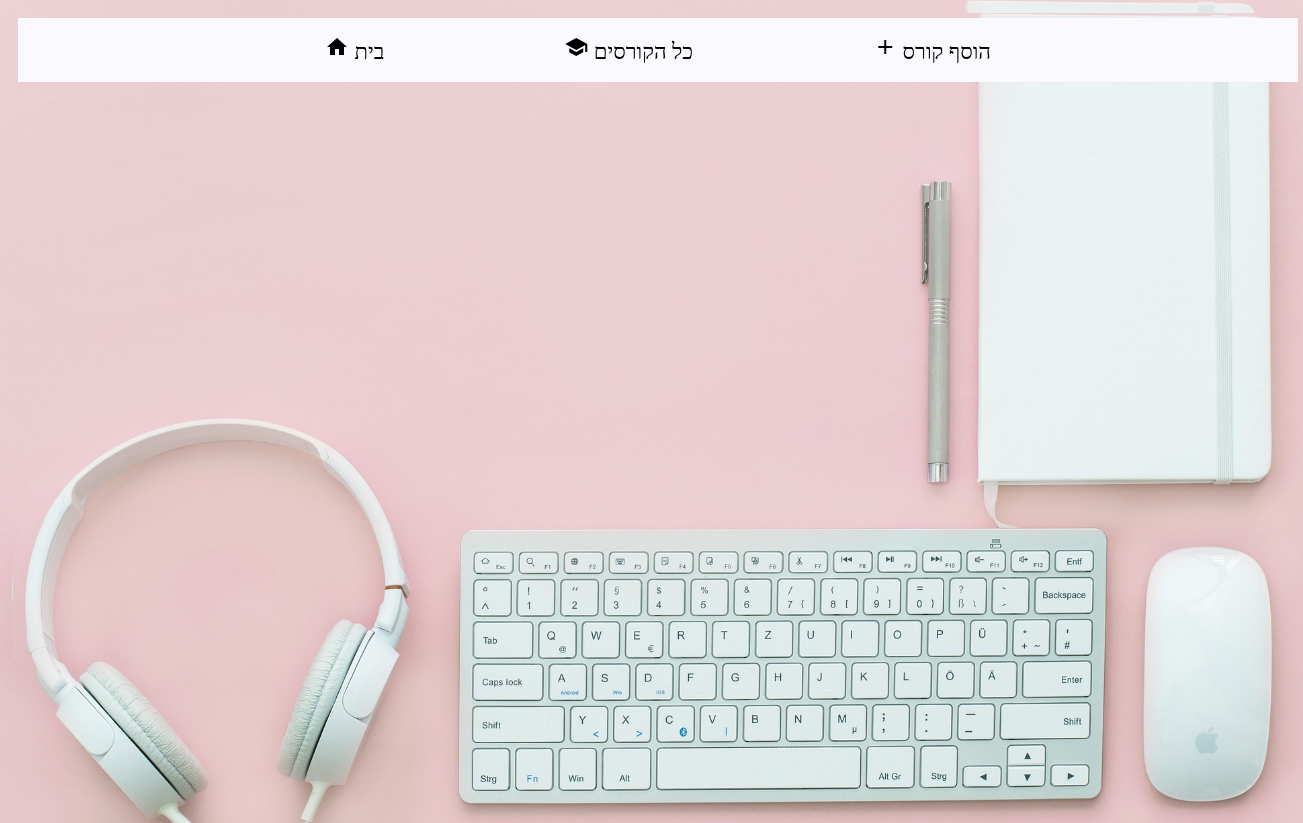
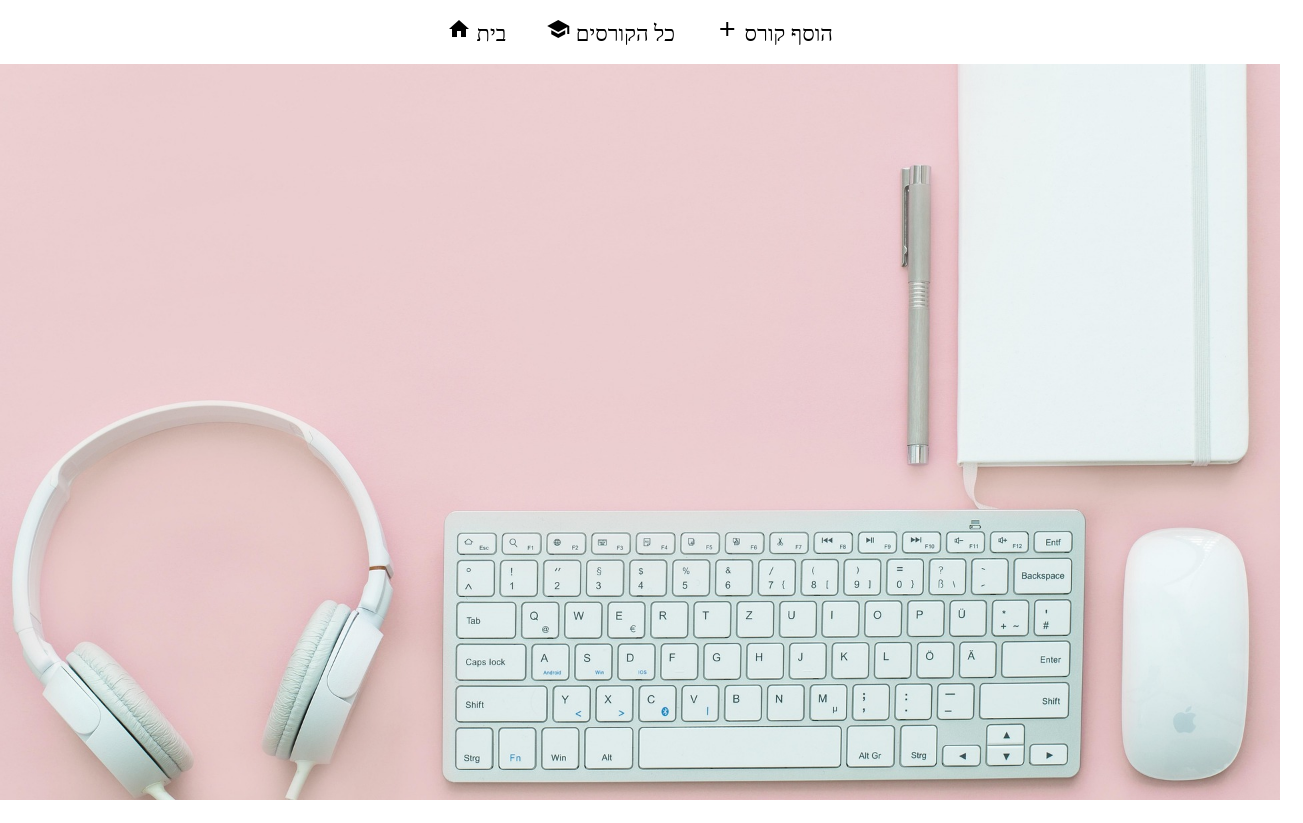
Before and after one commit to chanalib/angular-project, an Angular app: page /navbar in a window 1280 px wide. Shown: the whole page, 1303 px wide, since content can reach past the window. After the commit the page ends 800 px from the top, so only its background shows below. Built offline with nearby package versions, Linux system fonts and the light colour scheme.

Commit message:
build ok??!!

```diff
--- a/src/app/app.routes.ts
+++ b/src/app/app.routes.ts
@@ -25,6 +25,8 @@ export const routes: Routes = [
     {
         path: 'navbar', component: NavbarComponent,
         children: [
+            { path: 'courses/:id', component: ShowCourseComponent },
+
             { path: 'courses', component: CoursesComponent },
             { path: 'home', component: HomePageComponent },
             { path: 'addCourse', component: AddTeacherComponent, canActivate: [teacherGuard] },
--- a/src/components/navbar/navbar.component.css
+++ b/src/components/navbar/navbar.component.css
@@ -1,24 +1,26 @@
-a{
-    text-decoration: none;
-    color:black;
-    margin: 30px;
+/* navbar.component.css */
+
+:host {
+    display: block; /* מבטיח שהקומפוננטה תופסת שטח */
+    width: 100%;
 }
+
+.mat-toolbar {
+    display: flex; /* הופך את המיכל ל-Flexbox */
+    justify-content: space-around; /* ממקם את הפריטים במרכז */
+    flex-wrap: wrap;
+    background-color: white; /* צבע רקע ל-toolbar */
+    padding: 10px 0; /* padding סביב ה-toolbar */
+}
+
 .menu {
-    display: flex;              /* הופך את המיכל ל-Flexbox */
-    justify-content: space-around;    /* ממקם את הפריטים במרכז */
-        /* ממקם את הפריטים במרכז אנכית */
-    flex-wrap: wrap;
-
-    /* מאפשר לפריטים לעבור לשורה הבאה אם אין מקום */
+    display: flex; /* הופך את המיכל ל-Flexbox */
+    justify-content: space-around; /* ממקם את הפריטים במרכז */
+    flex-wrap: wrap; /* מאפשר לפריטים לעבור לשורה הבאה אם אין מקום */
 }
 
 .menu-item {
-    margin: 0 90px;
+    margin: 0 20px; /* הפחתת margin כדי למנוע חריגה */
+    color: black; /* צבע טקסט */
+    text-decoration: none; /* הסרת קו תחתון */
 }
-.mat-toolbar{
-    display: flex;              /* הופך את המיכל ל-Flexbox */
-    justify-content: space-around;    /* ממקם את הפריטים במרכז */
-        /* ממקם את הפריטים במרכז אנכית */
-    flex-wrap: wrap;
-
-}
--- a/src/styles.css
+++ b/src/styles.css
@@ -1,16 +1,20 @@
-/* You can add global styles to this file, and also import other style files */
+/* global-styles.css */
 
 html,
-
 body {
     font-family: Roboto, "Helvetica Neue", sans-serif;
     background-image: url('../src/inages/backgraoundImage.jpg'); /* ודא שהנתיב נכון */
-    width: 100%; /* השתמש ב-100vw כדי לתפוס את כל רוחב החלון */
-    height: 100%; /* השתמש ב-100vh כדי לתפוס את כל גובה החלון */
-    background-size: cover; /* מכסה את כל שטח האלמנט */
-    background-position: center; /* ממרכז את התמונה */
-    z-index: -1; /* אם יש אלמנטים אחרים, ודא שהז-אינדקס לא מסתיר את התמונה */
-    display: block;
-    overflow: hidden; /* מונע גלילה */
-    padding: 5px;
+    width: 100%;
+    height: 100%;
+    background-size: cover;
+    background-position: center;
+    overflow-x: hidden; /* מסתיר גלילה אופקית */
+    overflow-y: auto; /* מאפשר גלילה אנכית */
+    padding: 0; /* הסר padding כדי למנוע חריגה */
+    margin: 0; /* הסר margin כדי למנוע חריגה */
 }
+a {
+    text-decoration: none; /* הסרת קו תחתון */
+    color: black; /* צבע טקסט */
+    margin: 30px; /* מרווח סביב הקישורים */
+}
```
Also changed, not shown: src/app/app.routes.server.ts (+10 -7 lines).
